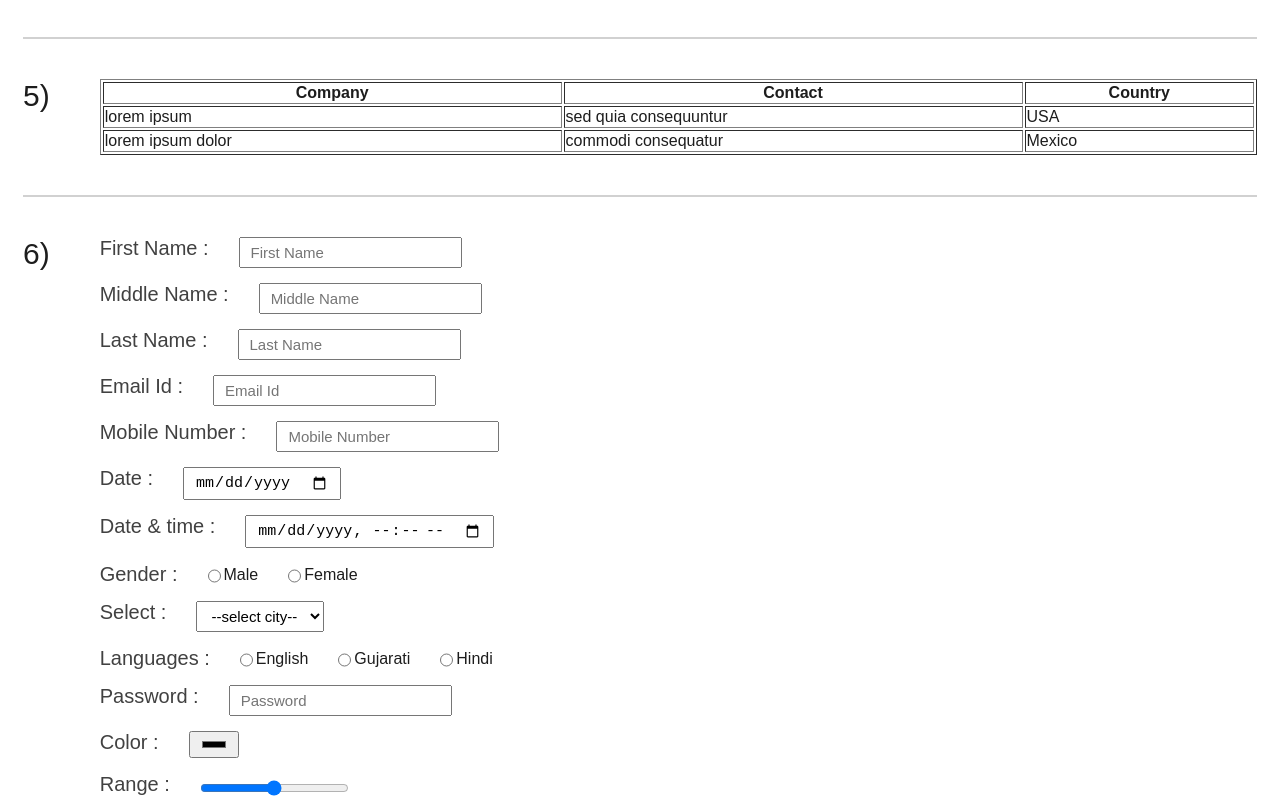
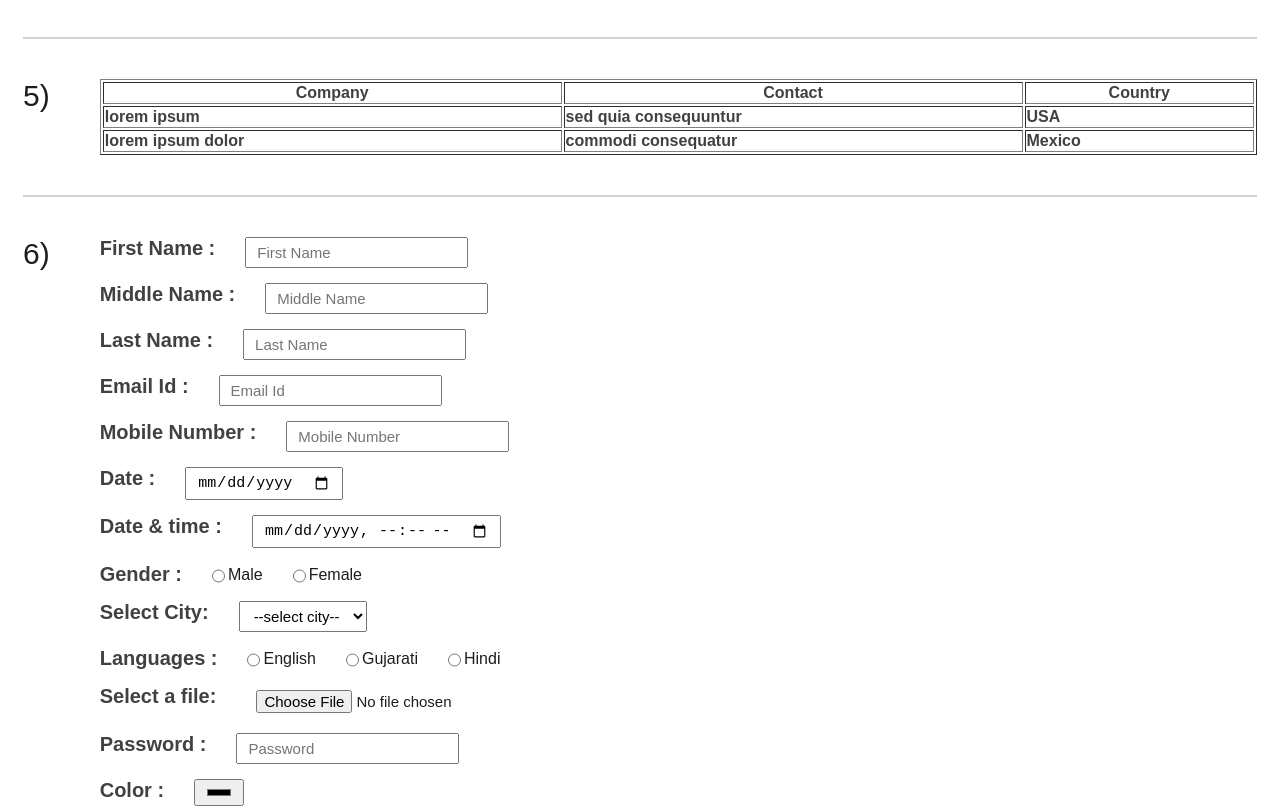
Before and after one commit to radixdt2665/html-exrecise-2, a plain HTML site: page public_html/index.html in a window 1280 px wide. Shown: the part 1280-2089 px from the top of the page. Drawn offline with Linux system fonts and the light colour scheme.

Commit message:
fixed bugs.

```diff
--- a/public_html/index.html
+++ b/public_html/index.html
@@ -139,21 +139,21 @@
             <div class="table-tag">
                 <div class="d-flex" style="align-items: flex-start;">
                     <span class="count-number">5)</span>
-                    <table border="1" style="width: 100%;">
+                    <table border="1" class="color-black-100" style="width: 100%;">
                         <thead>
-                            <tr>
+                            <tr class="font-bold">
                                 <th style="width:40%;">Company</th>
                                 <th style="width:40%;">Contact</td>
                                 <th style="width: 20%;">Country</td>
                             </tr>
                         </thead>
                         <tbody>
-                            <tr>
+                            <tr class="font-bold">
                                 <td style="width:40%;">lorem ipsum</td>
                                 <td style="width:40%;">sed quia consequuntur</td>
                                 <td style="width:20%;">USA</td>
                             </tr>
-                            <tr>
+                            <tr class="font-bold">
                                 <td style="width:40%;">lorem ipsum dolor</td>
                                 <td style="width:40%;">commodi consequatur</td>
                                 <td style="width:20%;">Mexico</td>
@@ -170,42 +170,42 @@
                     <span class="count-number">6)</span>
                     <form action="">
                         <div class="d-flex">
-                            <label for="fname" class="font-20 color-black-100">First Name : </label>
+                            <label for="fname" class="font-20 color-black-100 font-bold">First Name : </label>
                             <input type="text" name="fname" placeholder="First Name" style="font-size: 15px;padding: 5px 10px;margin-left:30px">
                         </div>
                         <div class="d-flex" style="margin-top: 15px;">
-                            <label for="mname" class="font-20 color-black-100">Middle Name : </label>
+                            <label for="mname" class="font-20 color-black-100 font-bold">Middle Name : </label>
                             <input type="text" name="mname" placeholder="Middle Name" style="font-size: 15px;padding: 5px 10px;margin-left:30px">
                         </div>
                         <div class="d-flex" style="margin-top: 15px;">
-                            <label for="lname" class="font-20 color-black-100">Last Name : </label>
+                            <label for="lname" class="font-20 color-black-100 font-bold">Last Name : </label>
                             <input type="text" name="lname" placeholder="Last Name" style="font-size: 15px;padding: 5px 10px;margin-left:30px">
                         </div>
                         <div class="d-flex" style="margin-top: 15px;">
-                            <label for="email" class="font-20 color-black-100">Email Id : </label>
-                            <input type="email" name="email" placeholder="Email Id" style="font-size: 15px;padding: 5px 10px;margin-left:30px">
+                            <label for="email" class="font-20 color-black-100 font-bold">Email Id : </label>
+                            <input type="email" name="email" required placeholder="Email Id" style="font-size: 15px;padding: 5px 10px;margin-left:30px">
                         </div>
                         <div class="d-flex" style="margin-top: 15px;">
-                            <label for="number" class="font-20 color-black-100">Mobile Number : </label>
+                            <label for="number" class="font-20 color-black-100 font-bold">Mobile Number : </label>
                             <input type="text" name="number" placeholder="Mobile Number" style="font-size: 15px;padding: 5px 10px;margin-left:30px">
                         </div>
                         <div class="d-flex" style="margin-top: 15px;">
-                            <label for="date" class="font-20 color-black-100">Date : </label>
+                            <label for="date" class="font-20 color-black-100 font-bold">Date : </label>
                             <input type="date" name="date" placeholder="Date" style="font-size: 15px;padding: 5px 10px;margin-left:30px">
                         </div>
                         <div class="d-flex" style="margin-top: 15px;">
-                            <label for="dateTime" class="font-20 color-black-100">Date & time : </label>
+                            <label for="dateTime" class="font-20 color-black-100 font-bold">Date & time : </label>
                             <input type="datetime-local" name="dateTime" style="font-size: 15px;padding: 5px 10px;margin-left:30px">
                         </div>
                         <div class="d-flex" style="margin-top: 15px;">
-                            <label for="dateTime" class="font-20 color-black-100">Gender : </label>
-                            <input type="radio" value="male" name="gender" style="font-size: 15px;padding: 5px 10px;margin-left:30px;">
+                            <label class="font-20 color-black-100 font-bold">Gender : </label>
+                            <input type="radio" value="male" id="male" name="gender" style="font-size: 15px;padding: 5px 10px;margin-left:30px;">
                             <label for="male" style="align-self: center;">Male</label>
-                            <input type="radio" value="female" name="gender" style="font-size: 15px;padding: 5px 10px;margin-left:30px;">
+                            <input type="radio" value="female" id="female" name="gender" style="font-size: 15px;padding: 5px 10px;margin-left:30px;">
                             <label for="female" style="align-self: center;">Female</label>
                         </div>
                         <div class="d-flex" style="margin-top: 15px;">
-                            <label for="dateTime" class="font-20 color-black-100">Select : </label>
+                            <label class="font-20 color-black-100 font-bold">Select City: </label>
                             <select name="city" id="city" style="font-size: 15px;padding: 5px 10px;margin-left: 30px;">
                                 <option value="select">--select city--</option>
                                 <option value="ahmedabad">Ahmedabad</option>
@@ -215,24 +215,30 @@
 
                         </div>
                         <div class="d-flex" style="margin-top: 15px;">
-                            <label for="dateTime" class="font-20 color-black-100">Languages : </label>
-                            <input type="radio" value="english" name="lang" style="font-size: 15px;padding: 5px 10px;margin-left:30px;">
+                            <label class="font-20 color-black-100 font-bold">Languages : </label>
+                            <input type="radio" id="english" value="english" name="lang" style="font-size: 15px;padding: 5px 10px;margin-left:30px;">
                             <label for="english" style="align-self: center;">English</label>
-                            <input type="radio" value="gujarati" name="lang" style="font-size: 15px;padding: 5px 10px;margin-left:30px;">
+                            <input type="radio" id="gujarati" value="gujarati" name="lang" style="font-size: 15px;padding: 5px 10px;margin-left:30px;">
                             <label for="gujarati" style="align-self: center;">Gujarati</label>
-                            <input type="radio" value="hindi" name="lang" style="font-size: 15px;padding: 5px 10px;margin-left:30px;">
+                            <input type="radio" id="hindi" value="hindi" name="lang" style="font-size: 15px;padding: 5px 10px;margin-left:30px;">
                             <label for="hindi" style="align-self: center;">Hindi</label>
                         </div>
+
                         <div class="d-flex" style="margin-top: 15px;">
-                            <label for="psw" class="font-20 color-black-100">Password : </label>
+                            <label for="myfile" class="font-20 color-black-100 font-bold">Select a file:</label>
+                            <input type="file" style="font-size: 15px;padding: 5px 10px;margin-left:30px" id="myfile" name="myfile">
+                        </div>
+
+                        <div class="d-flex" style="margin-top: 15px;">
+                            <label for="psw" class="font-20 color-black-100 font-bold">Password : </label>
                             <input type="password" name="psw" style="font-size: 15px;padding: 5px 10px;margin-left:30px" placeholder="Password">
                         </div>
                         <div class="d-flex" style="margin-top: 15px;">
-                            <label for="color" class="font-20 color-black-100">Color : </label>
+                            <label for="color" class="font-20 color-black-100 font-bold">Color : </label>
                             <input type="color" name="color" style="font-size: 15px;padding: 5px 10px;margin-left:30px" placeholder="Password">
                         </div>
                         <div class="d-flex" style="margin-top: 15px;">
-                            <label for="range" class="font-20 color-black-100">Range : </label>
+                            <label for="range" class="font-20 color-black-100 font-bold">Range : </label>
                             <input type="range" name="range" style="font-size: 15px;padding: 5px 10px;margin-left:30px" placeholder="Password">
                         </div>
                         <div class="d-flex" style="gap:10px;margin-top:20px;">
@@ -249,7 +255,7 @@
                     <span class="count-number">7)</span>
                     <table border="1" style="width:100%">
                         <thead>
-                            <tr>
+                            <tr class="color-black-100">
                                 <th style="width: 40%;">Company</th>
                                 <th style="width: 40%;">Contact</td>
                                 <th style="width: 20%;">Country</td>
```
